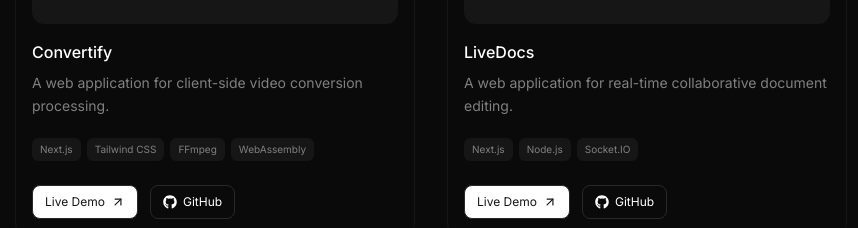
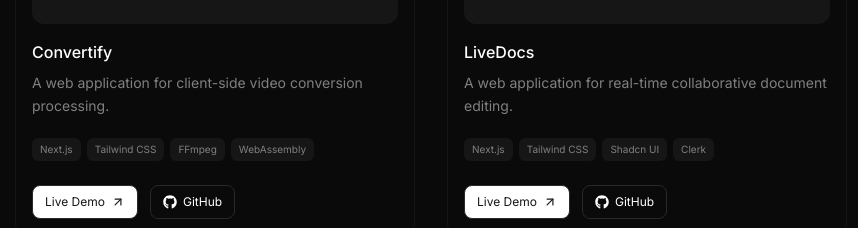
Before and after one commit to vinulays/portfolio, a Next.js app: page / in a window 1280 px wide. Shown: the part 2500-2728 px from the top of the page, without its empty margins (209-1067 px from the left). Built offline with nearby package versions, Linux system fonts and the light colour scheme; a web font is replaced by a local one.

Commit message:
feat(projects): display carousel controls only on multiple images

```diff
--- a/src/components/ProjectCarousel.tsx
+++ b/src/components/ProjectCarousel.tsx
@@ -73,6 +73,8 @@
           )}
         </div>
 
+        {galleryLength > 1 && (
+          <>
             <div className="absolute bottom-6 left-1/2 hidden -translate-x-1/2 transform items-center gap-2 md:flex">
               {project.gallery.map((_, index) => (
                 <button
@@ -84,7 +86,6 @@
                 />
               ))}
             </div>
-
             <div className="absolute right-6 bottom-6 hidden items-center gap-3 md:flex">
               <button
                 onClick={scrollPrev}
@@ -102,6 +103,8 @@
                 <FaChevronRight />
               </button>
             </div>
+          </>
+        )}
       </div>
     </div>
   );
--- a/src/constants/projects.ts
+++ b/src/constants/projects.ts
@@ -97,7 +97,9 @@
     gallery: ['/projects/live-docs/cover.webp'],
     technologies: [
       { key: 'nextjs', name: 'Next.js' },
-      { key: 'nodejs', name: 'Node.js' },
+      { key: 'tailwindcss', name: 'Tailwind CSS' },
+      { key: 'shadcnui', name: 'Shadcn UI' },
+      { key: 'clerk', name: 'Clerk' },
       { key: 'socketio', name: 'Socket.IO' },
     ],
     company: 'Personal Project',
--- a/src/constants/technologies.tsx
+++ b/src/constants/technologies.tsx
@@ -14,6 +14,8 @@
   SiGooglemaps,
   SiTailwindcss,
   SiWebassembly,
+  SiClerk,
+  SiShadcnui,
 } from 'react-icons/si';
 
 export const techIcons: Record<string, React.ReactNode> = {
@@ -35,4 +37,6 @@
   googlemaps: <SiGooglemaps />,
   tailwindcss: <SiTailwindcss />,
   webassembly: <SiWebassembly />,
+  clerk: <SiClerk />,
+  shadcnui: <SiShadcnui />,
 };
```
Lines whose indentation alone changed are shown as unchanged.
